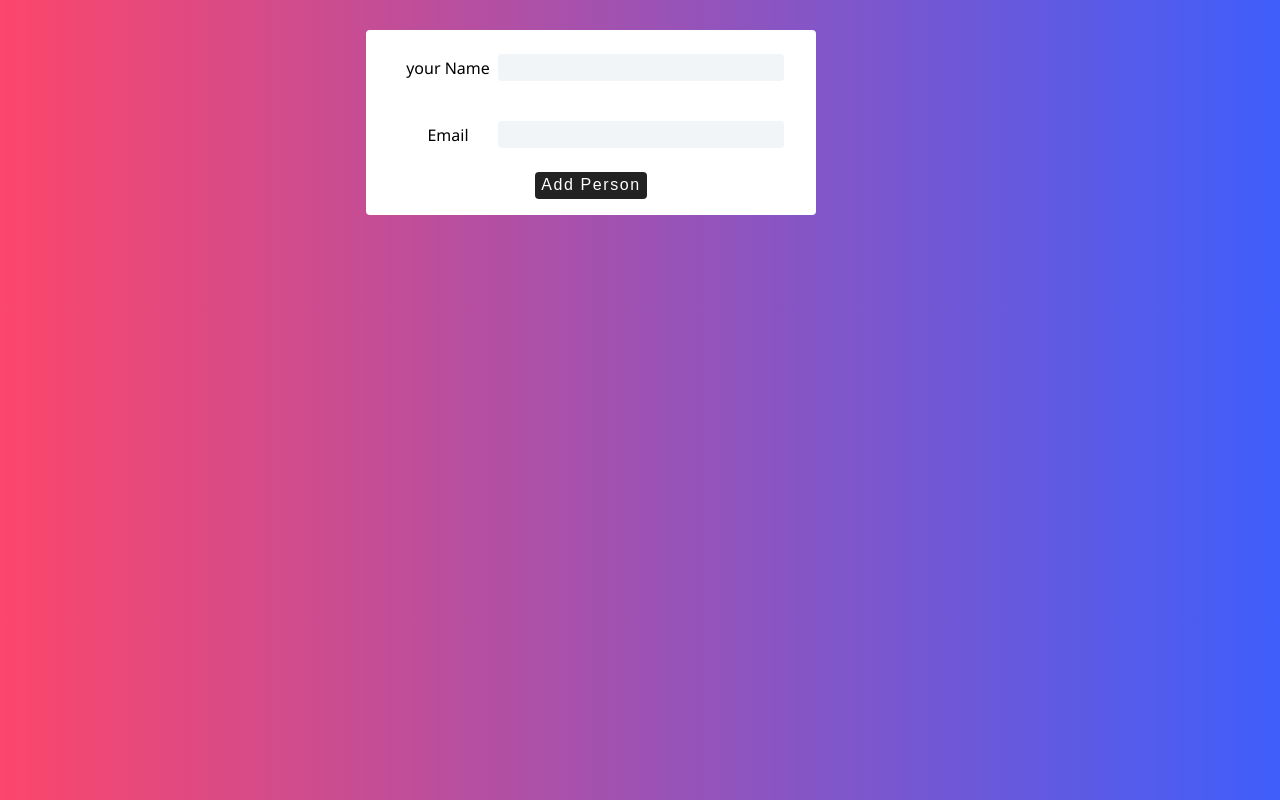
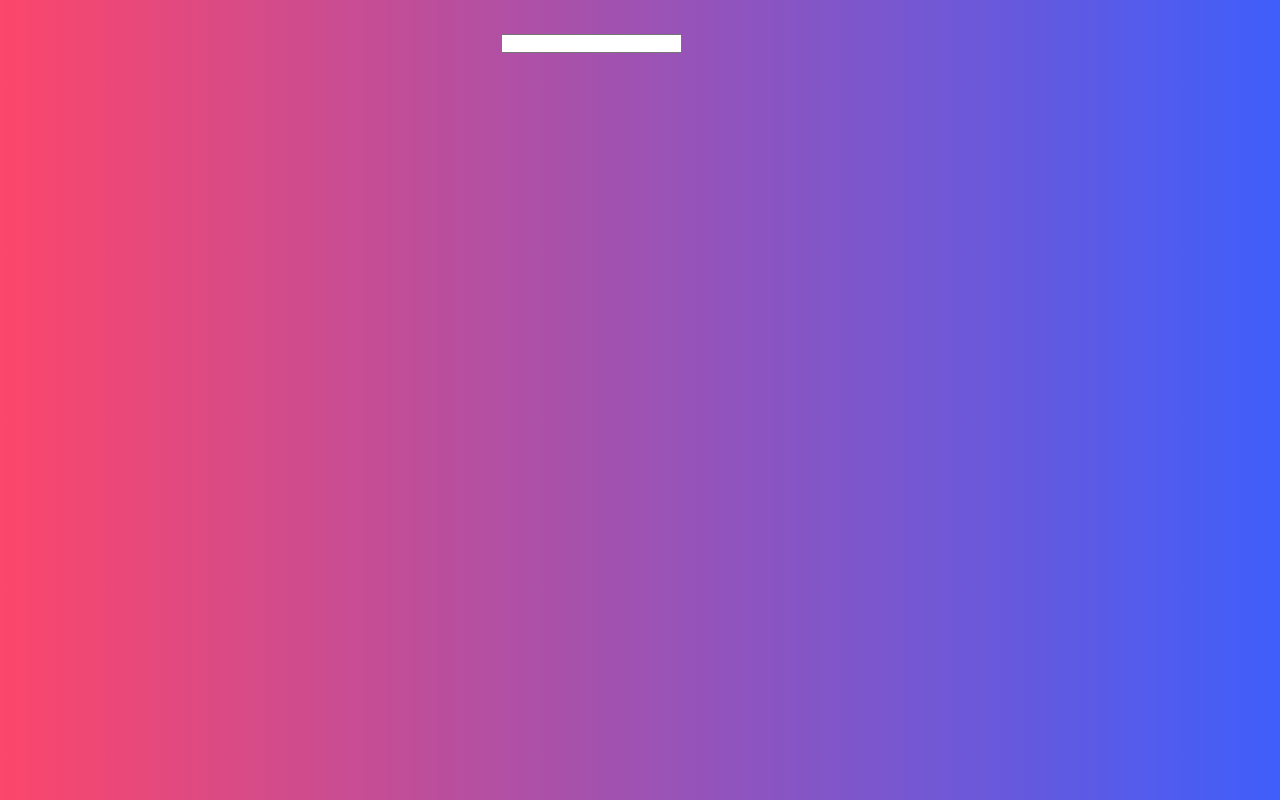
Before and after one commit to javokhirbekkhaydarov/reactlesson, a React (Create React App) app in the folder my-test/: page / in a window 1280 px wide. Built offline with nearby package versions, Linux system fonts and the light colour scheme.

Commit message:
added useRef HOOK

```diff
--- a/my-test/src/App.js
+++ b/my-test/src/App.js
@@ -1,11 +1,11 @@
 import "./App.css";
-import ControlledInput from "./components/ControlledInput/ControlledInput";
+
+import UseRef from "./components/UseRefBasics/UseRef";
 
 function App() {
-
   return (
     <div className="container">
-     <ControlledInput />
+      <UseRef />
     </div>
   );
 }
--- /dev/null
+++ b/my-test/src/components/UseRefBasics/UseRef.jsx
@@ -0,0 +1,16 @@
+import React, { useState, useRef, useEffect } from "react";
+
+const UseRef = () => {
+    const [inputValue, setInputValue] = useState()
+  return (
+    <>
+      <input
+        type="text"
+        value={inputValue}
+        onChange={(e) => setInputValue(e.target.value)}
+      />
+    </>
+  );
+};
+
+export default UseRef;
```
